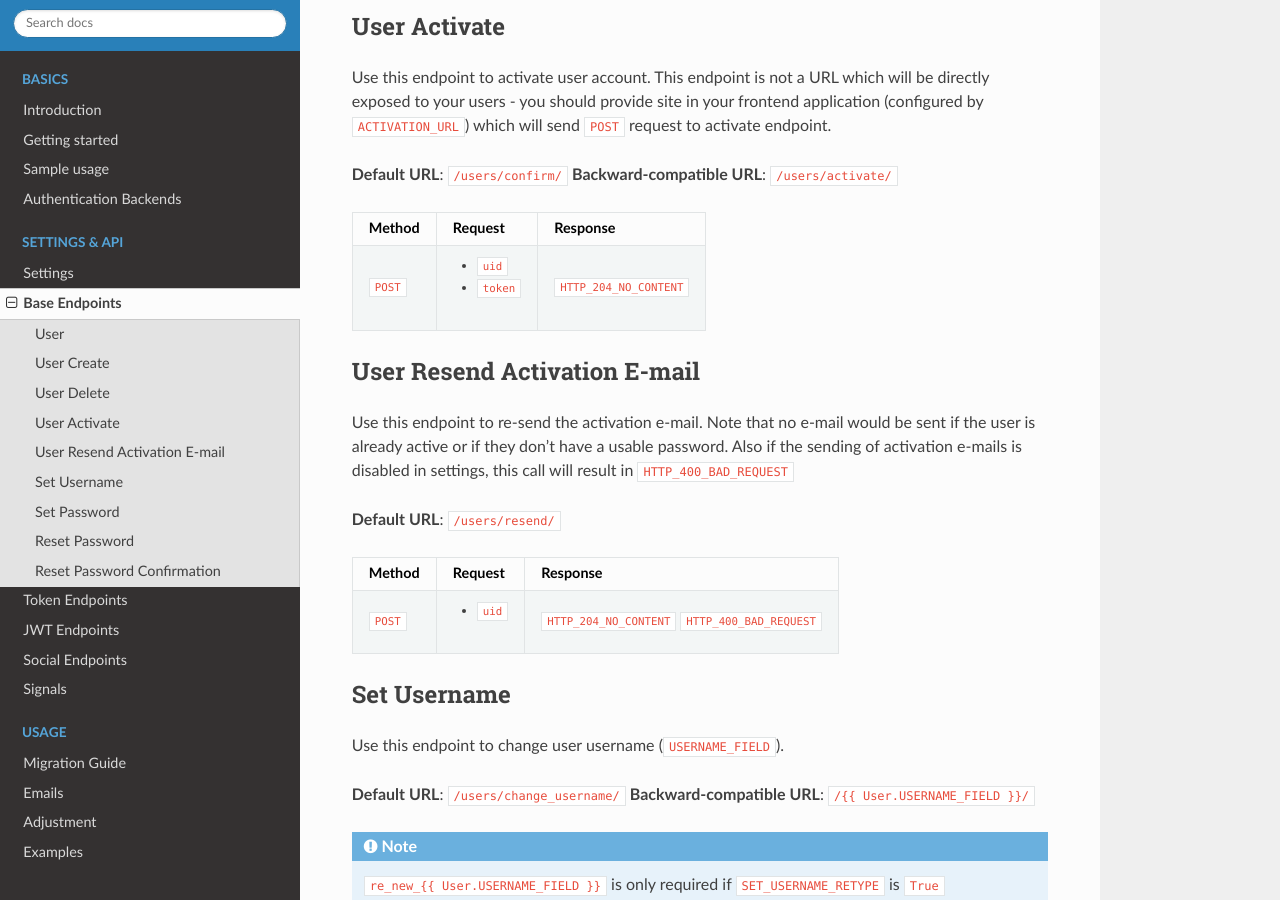
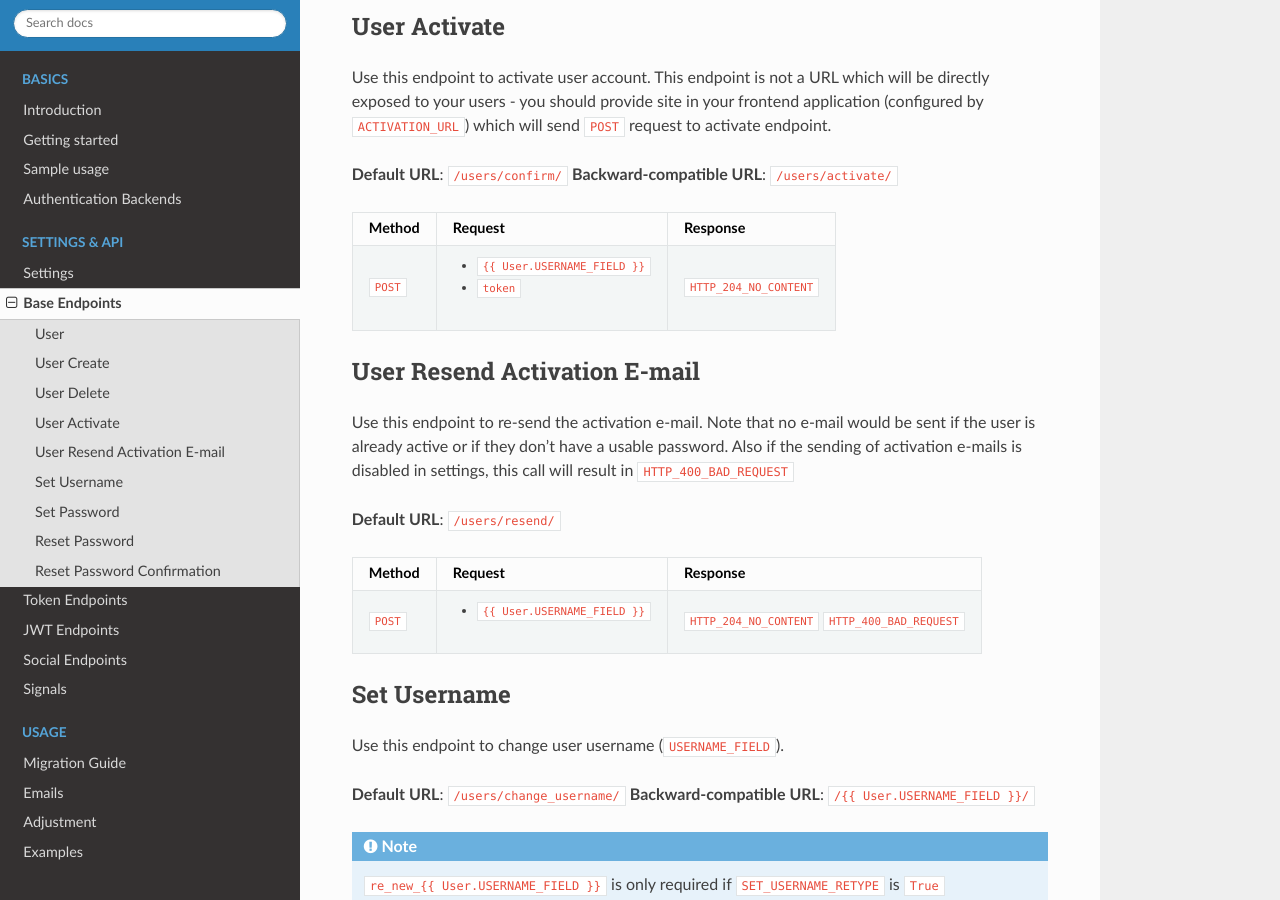
Before and after one commit to sunscrapers/djoser, a Sphinx documentation site: the page built from docs/source/base_endpoints.rst, in a window 1280 px wide and 900 px high, scrolled down 1555 px. Built offline with Sphinx 7.4.7 and the Read the Docs theme 2.0.0, drawn with Linux system fonts in a browser that asks for light colours; some of the changed text lies outside the part shown.

Commit message:
Normalize endpoint docs

```diff
--- a/docs/source/base_endpoints.rst
+++ b/docs/source/base_endpoints.rst
@@ -91,12 +91,12 @@ request to activate endpoint.
 **Default URL**: ``/users/confirm/``
 **Backward-compatible URL**: ``/users/activate/``
 
-+----------+----------------+----------------------------------+
-| Method   | Request        | Response                         |
-+==========+================+==================================+
-| ``POST`` | * ``uid``      | ``HTTP_204_NO_CONTENT``          |
-|          | * ``token``    |                                  |
-+----------+----------------+----------------------------------+
++----------+--------------------------------------+----------------------------------+
+| Method   | Request                              | Response                         |
++==========+======================================+==================================+
+| ``POST`` | * ``{{ User.USERNAME_FIELD }}``      | ``HTTP_204_NO_CONTENT``          |
+|          | * ``token``                          |                                  |
++----------+--------------------------------------+----------------------------------+
 
 User Resend Activation E-mail
 ------------------------------
@@ -108,12 +108,12 @@ will result in ``HTTP_400_BAD_REQUEST``
 
 **Default URL**: ``/users/resend/``
 
-+----------+----------------+----------------------------------+
-| Method   | Request        | Response                         |
-+==========+================+==================================+
-| ``POST`` | * ``uid``      | ``HTTP_204_NO_CONTENT``          |
-|          |                | ``HTTP_400_BAD_REQUEST``         |
-+----------+----------------+----------------------------------+
++----------+--------------------------------------+----------------------------------+
+| Method   | Request                              | Response                         |
++==========+======================================+==================================+
+| ``POST`` | * ``{{ User.USERNAME_FIELD }}``      | ``HTTP_204_NO_CONTENT``          |
+|          |                                      | ``HTTP_400_BAD_REQUEST``         |
++----------+--------------------------------------+----------------------------------+
 
 Set Username
 ------------
@@ -189,11 +189,11 @@ will send ``POST`` request to reset password confirmation endpoint.
 
     ``re_new_password`` is only required if ``PASSWORD_RESET_CONFIRM_RETYPE`` is ``True``
 
-+----------+------------------------+--------------------------------------+
-| Method   | Request                | Response                             |
-+==========+========================+======================================+
-| ``POST`` | * ``uid``              | ``HTTP_204_NO_CONTENT``              |
-|          | * ``token``            |                                      |
-|          | * ``new_password``     |                                      |
-|          | * ``re_new_password``  |                                      |
-+----------+------------------------+--------------------------------------+
++----------+----------------------------------+--------------------------------------+
+| Method   | Request                          | Response                             |
++==========+==================================+======================================+
+| ``POST`` | * ``{{ User.USERNAME_FIELD }}``  | ``HTTP_204_NO_CONTENT``              |
+|          | * ``token``                      |                                      |
+|          | * ``new_password``               |                                      |
+|          | * ``re_new_password``            |                                      |
++----------+----------------------------------+--------------------------------------+
```
Also changed, not shown: other parts of docs/source/base_endpoints.rst (+6 -6 lines).
